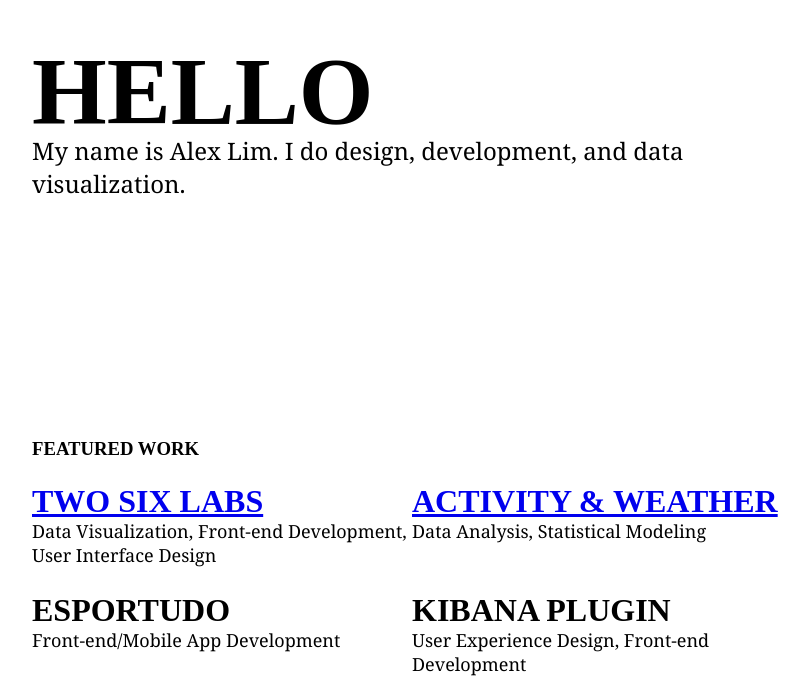
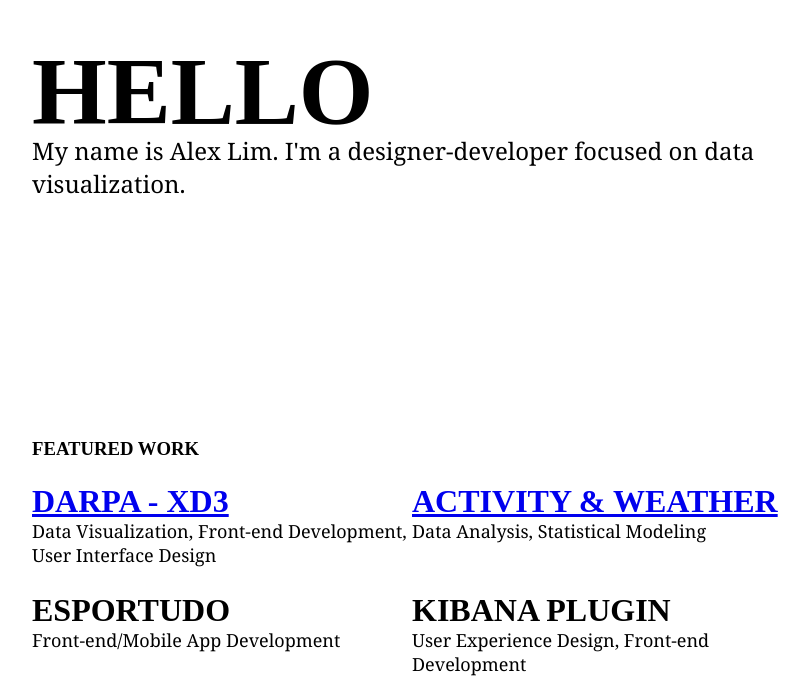
Before and after one commit to alexanderlim9/portfolio-v2, a website: page app/index.html in a window 1280 px wide. Shown: the part 183-877 px from the top of the page, without its empty margins (228-1037 px from the left). Drawn offline with Linux system fonts and the light colour scheme.

Commit message:
copy edits

```diff
--- a/app/index.html
+++ b/app/index.html
@@ -19,7 +19,7 @@
 <div class="hero">
     <div class="hero-text">
         <h1>Hello</h1>
-        <p>My name is Alex Lim. I do design, development, and data visualization.</p>
+        <p>My name is Alex Lim. I'm a designer-developer focused on data visualization.</p>
     </div>
 </div>
 <!--<div class="nav">-->
@@ -65,7 +65,7 @@
         <div class="project-row">
             <div class="project-cover">
                 <a class="project-link" href="projects/twosix.html">
-                    <h2>Two Six Labs</h2>
+                    <h2>DARPA - XD3</h2>
                 </a>
                 <div class="project-details">
                     <p>Data Visualization, Front-end Development, User Interface Design</p>
```
Also changed, not shown: app/projects/twosix.html (+1 -1 lines).
